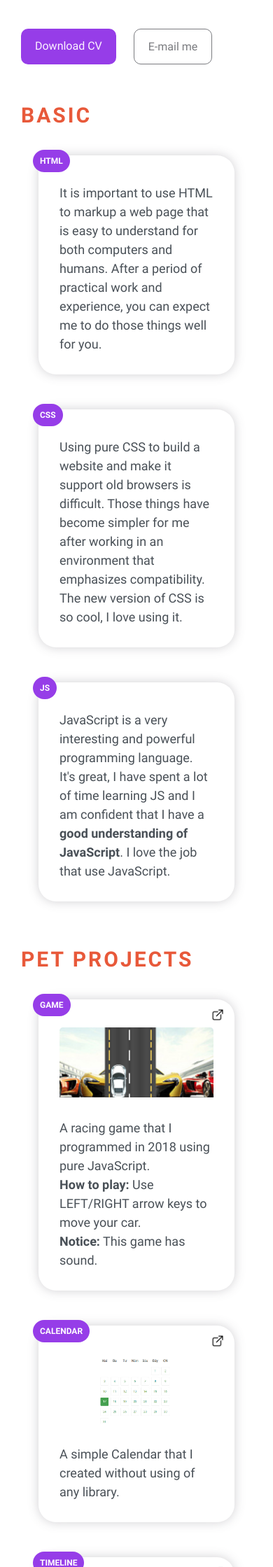
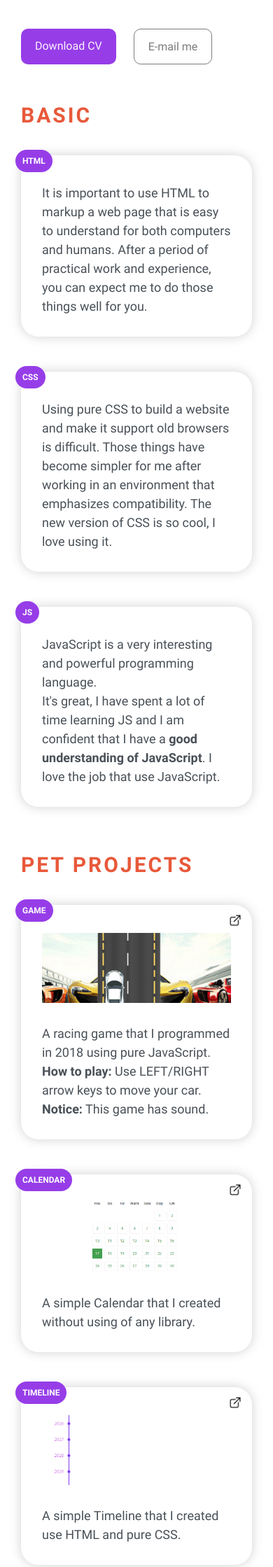
Before and after one commit to trinhccao/trinhccao.github.io, a PHP site: page / in a window 390 px wide. Shown: the part 518-2757 px from the top of the page at 70% size. Run offline with PHP 8.4, Linux system fonts and the light colour scheme.

Commit message:
Update main.css

```diff
--- a/portfolio/css/main.css
+++ b/portfolio/css/main.css
@@ -65,7 +65,7 @@ body{font-family:roboto,sans-serif}
 .row{padding-top:25px;padding-bottom:25px}
 .hero{padding-top:0;padding-bottom:35px;min-height:auto}
 .hero__title{font-size:45px}
-.card{flex-basis:auto;margin-bottom:50px}
+.card{flex-basis:auto;margin-left:0;margin-right:0;margin-bottom:50px}
 .card:last-child{margin-bottom:0}
 .timeline{margin-left:0}
 }
```
